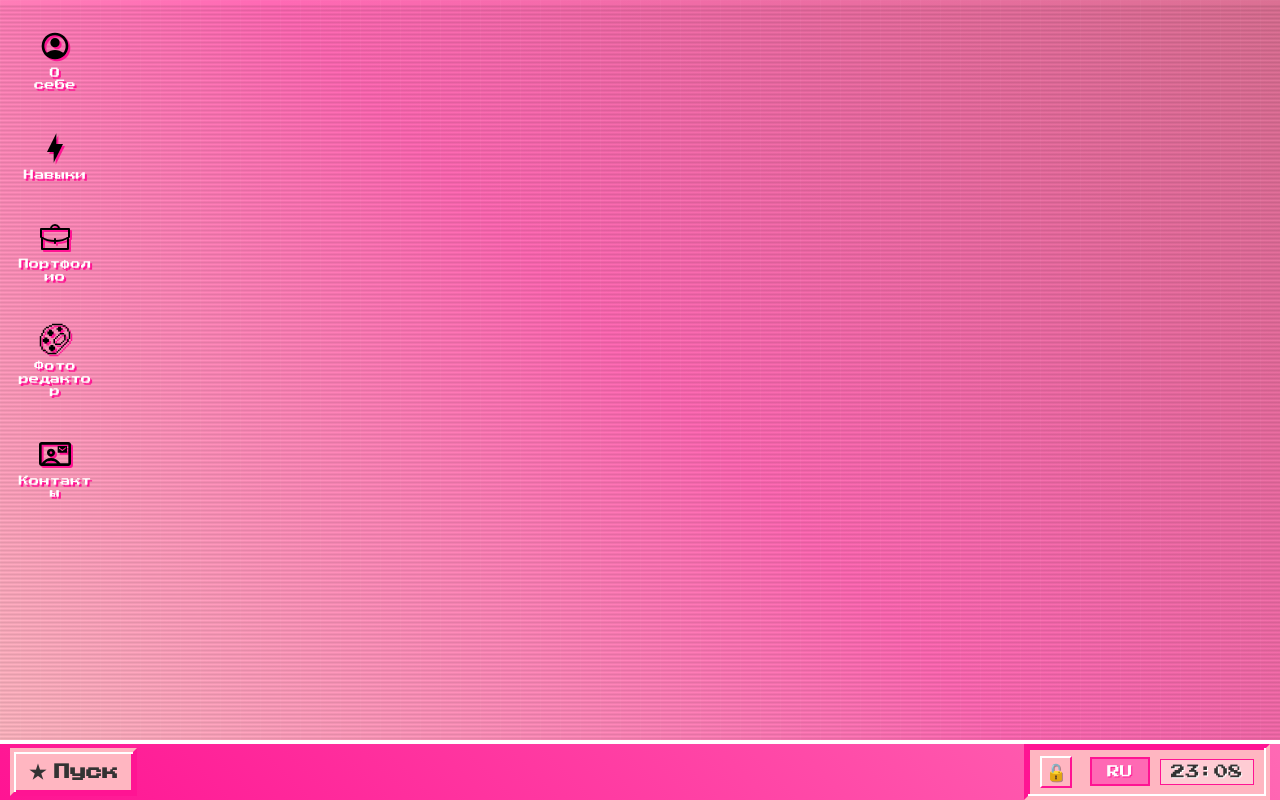
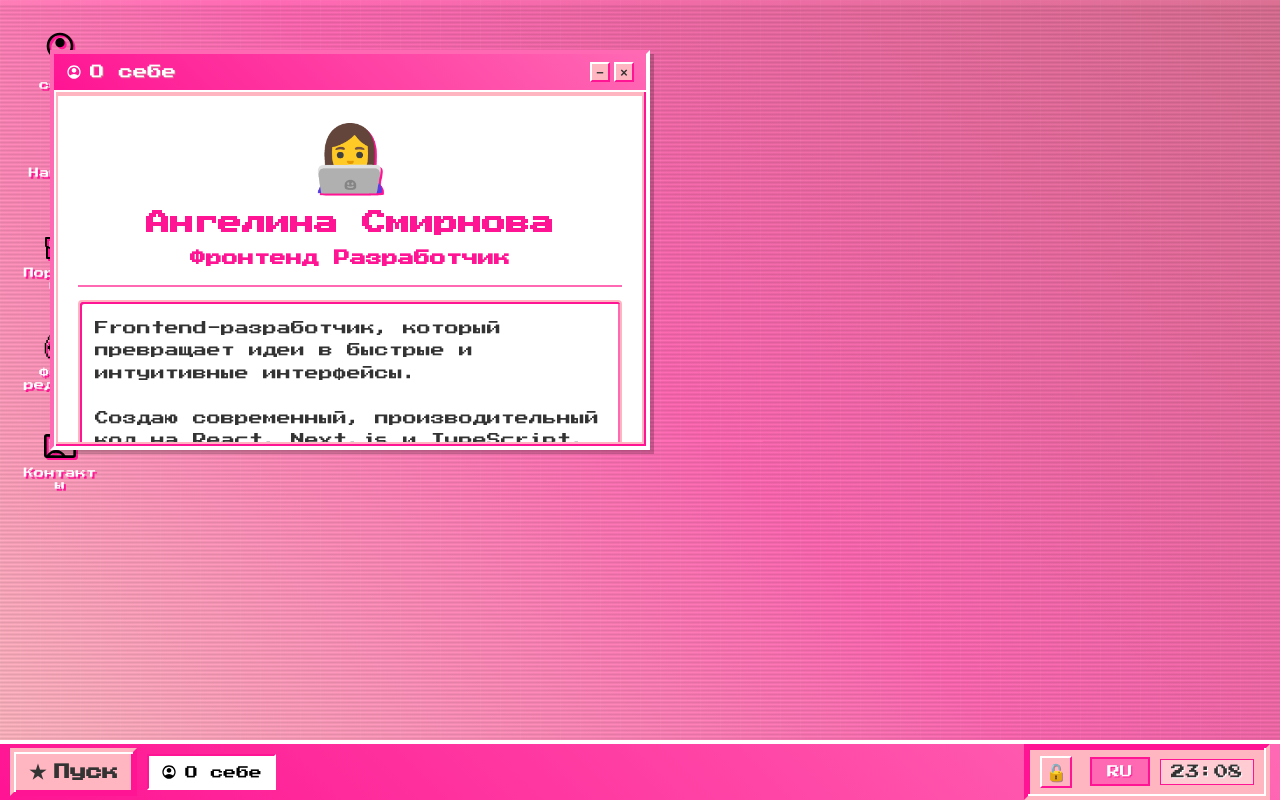
Before and after one commit to geliusgelius/pixel-portfolio, a React (Vite) app: page / in a window 1280 px wide. Built offline with nearby package versions, Linux system fonts and the light colour scheme.

Commit message:
fix items positions+click

```diff
--- a/src/components/Desktop/Desktop.css
+++ b/src/components/Desktop/Desktop.css
@@ -51,6 +51,7 @@
   opacity: 0.3;
 }
 
+/* Стили для DesktopIcon */
 .desktop-icons {
   display: flex;
   flex-direction: column;
@@ -62,18 +63,19 @@
   height: 100%;
 }
 
-/* Стили для DesktopIcon компонента */
 .desktop-icon {
-  position: relative;
+  position: absolute !important;
   display: flex;
   flex-direction: column;
   align-items: center;
   width: 80px;
   padding: 10px;
-  transition: background-color 0.2s, border 0.2s; /* Только цветовые переходы */
   z-index: 10;
   cursor: grab;
-  user-select: none; /* Запрещаем выделение текста */
+  user-select: none;
+  /* ЯВНО отключаем все переходы и трансформации */
+  transition: none !important;
+  transform: none !important;
 }
 
 .desktop-icon:active {
@@ -98,11 +100,10 @@
   pointer-events: none;
 }
 
-/* Ховер эффект - ТОЛЬКО изменение фона и границы */
+/* Ховер эффект - только визуальный */
 .desktop-icon:hover {
   background: rgba(255, 255, 255, 0.2);
   border: 2px dotted #fff;
-  /* НИКАКИХ transform! */
 }
 
 /* Заблокированные значки */
@@ -137,6 +138,15 @@
   font-size: 0.7rem;
   filter: drop-shadow(1px 1px 0px rgba(0, 0, 0, 0.3));
   pointer-events: none;
+}
+
+/* Отключаем все анимации для motion компонентов если они остались */
+[data-framer-motion-div],
+[style*="transformStyle"],
+[style*="transformOrigin"] {
+  transition: none !important;
+  animation: none !important;
+  transform: none !important;
 }
 
 /* Эффект тряски при попытке перетащить заблокированный значок */
--- a/src/components/Desktop/Desktop.jsx
+++ b/src/components/Desktop/Desktop.jsx
@@ -1,4 +1,4 @@
-import React, { useState } from "react";
+import React, { useState, useEffect } from "react";
 import { useLanguage } from "../../context/LanguageContext";
 import Taskbar from "./Taskbar";
 import Window from "./Window";
@@ -37,6 +37,28 @@ const Desktop = () => {
   const [isRestarting, setIsRestarting] = useState(false);
   const [iconsLocked, setIconsLocked] = useState(false);
   const [iconPositions, setIconPositions] = useState({});
+
+  // Начальные позиции для значков (чтобы не накладывались друг на друга)
+  const defaultIconPositions = {
+    aboutMe: { x: 20, y: 20 },
+    skills: { x: 20, y: 120 },
+    portfolio: { x: 20, y: 220 },
+    photoEditor: { x: 20, y: 320 },
+    contact: { x: 20, y: 420 },
+  };
+
+  // Автоматически открываем окно "Обо мне" при загрузке
+  useEffect(() => {
+    const timer = setTimeout(() => {
+      openWindow(
+        t("aboutMeTitle"),
+        <MaterialSymbolsAccountCircle style={{ fontSize: "1rem" }} />,
+        AboutMeContent
+      );
+    }, 500);
+
+    return () => clearTimeout(timer);
+  }, []);
 
   const openWindow = (title, icon, ContentComponent) => {
     const id = Date.now().toString();
@@ -127,6 +149,7 @@ const Desktop = () => {
       setActiveWindow(null);
       setIconPositions({});
 
+      // При перезагрузке снова открываем окно "Обо мне"
       setTimeout(() => {
         openWindow(
           t("aboutMeTitle"),
@@ -137,15 +160,15 @@ const Desktop = () => {
     }, 1000);
   };
 
-  const toggleIconsLock = () => {
-    setIconsLocked(!iconsLocked);
-  };
-
   const handleIconPositionChange = (iconId, newPosition) => {
     setIconPositions((prev) => ({
       ...prev,
       [iconId]: newPosition,
     }));
+  };
+
+  const toggleIconsLock = () => {
+    setIconsLocked(!iconsLocked);
   };
 
   const updateWindowTitles = () => {
@@ -204,7 +227,9 @@ const Desktop = () => {
               onPositionChange={(position) =>
                 handleIconPositionChange("aboutMe", position)
               }
-              initialPosition={iconPositions.aboutMe || { x: 0, y: 0 }}
+              initialPosition={
+                iconPositions.aboutMe || defaultIconPositions.aboutMe
+              }
             />
 
             <DesktopIcon
@@ -222,7 +247,9 @@ const Desktop = () => {
               onPositionChange={(position) =>
                 handleIconPositionChange("skills", position)
               }
-              initialPosition={iconPositions.skills || { x: 0, y: 0 }}
+              initialPosition={
+                iconPositions.skills || defaultIconPositions.skills
+              }
             />
 
             <DesktopIcon
@@ -240,7 +267,9 @@ const Desktop = () => {
               onPositionChange={(position) =>
                 handleIconPositionChange("portfolio", position)
               }
-              initialPosition={iconPositions.portfolio || { x: 0, y: 0 }}
+              initialPosition={
+                iconPositions.portfolio || defaultIconPositions.portfolio
+              }
             />
 
             <DesktopIcon
@@ -260,7 +289,9 @@ const Desktop = () => {
               onPositionChange={(position) =>
                 handleIconPositionChange("photoEditor", position)
               }
-              initialPosition={iconPositions.photoEditor || { x: 0, y: 0 }}
+              initialPosition={
+                iconPositions.photoEditor || defaultIconPositions.photoEditor
+              }
             />
 
             <DesktopIcon
@@ -280,7 +311,9 @@ const Desktop = () => {
               onPositionChange={(position) =>
                 handleIconPositionChange("contact", position)
               }
-              initialPosition={iconPositions.contact || { x: 0, y: 0 }}
+              initialPosition={
+                iconPositions.contact || defaultIconPositions.contact
+              }
             />
           </div>
         </div>
@@ -340,7 +373,6 @@ const AboutMeContent = () => {
       <h3>{t("name")}</h3>
       <p className="profession">{t("profession")}</p>
       <div className="pixel-divider"></div>
-      {}
       <div className="welcome-text">{t("welcome")}</div>
     </div>
   );
@@ -398,7 +430,6 @@ const PortfolioContent = () => {
     <div className="window-content">
       <h3>{t("myProjects")}</h3>
       <div className="projects-list">
-        {}
         <div className="project-item pixel-border">
           <h4>{t("dollImpostorQuiz")}</h4>
           <p>Веб-приложение квиз по игре Doll Impostor</p>
@@ -428,7 +459,6 @@ const PortfolioContent = () => {
           </div>
         </div>
 
-        {}
         <div className="project-item pixel-border">
           <h4>{t("artistPortfolio")}</h4>
           <p>
@@ -460,7 +490,6 @@ const PortfolioContent = () => {
           </div>
         </div>
 
-        {}
         <div className="project-item pixel-border">
           <h4>{t("miniTrello")}</h4>
           <p>Минималистичный, но функциональный аналог Trello</p>
@@ -558,7 +587,6 @@ const ContactContent = () => {
         </div>
       </div>
 
-      {}
       <Notification
         message="Email скопирован в буфер обмена! 📧"
         isVisible={showNotification}
--- a/src/components/Desktop/DesktopIcon.jsx
+++ b/src/components/Desktop/DesktopIcon.jsx
@@ -1,5 +1,4 @@
-import React, { useState } from "react";
-import { motion } from "framer-motion";
+import React, { useState, useRef, useEffect } from "react";
 
 const DesktopIcon = ({
   iconId,
@@ -12,50 +11,105 @@ const DesktopIcon = ({
 }) => {
   const [position, setPosition] = useState(initialPosition);
   const [isDragging, setIsDragging] = useState(false);
+  const iconRef = useRef(null);
+  const startPos = useRef({ x: 0, y: 0 });
+  const dragStartOffset = useRef({ x: 0, y: 0 });
+  const wasDragged = useRef(false);
 
-  const handleDragStart = () => {
+  const handleMouseDown = (e) => {
+    if (isLocked) {
+      // Для заблокированных - просто запоминаем что кликнули
+      wasDragged.current = false;
+      return;
+    }
+
+    e.preventDefault();
+    e.stopPropagation();
+
     setIsDragging(true);
+    wasDragged.current = false;
+    startPos.current = { x: e.clientX, y: e.clientY };
+    dragStartOffset.current = { x: position.x, y: position.y };
+
+    document.body.style.cursor = "grabbing";
+    document.body.style.userSelect = "none";
   };
 
-  const handleDragEnd = (event, info) => {
-    setIsDragging(false);
+  const handleMouseMove = (e) => {
+    if (isLocked) return;
+
+    if (!isDragging) return;
+
+    const deltaX = e.clientX - startPos.current.x;
+    const deltaY = e.clientY - startPos.current.y;
+
+    if (Math.abs(deltaX) > 3 || Math.abs(deltaY) > 3) {
+      wasDragged.current = true;
+    }
 
     const newPosition = {
-      x: position.x + info.offset.x,
-      y: position.y + info.offset.y,
+      x: dragStartOffset.current.x + deltaX,
+      y: dragStartOffset.current.y + deltaY,
     };
 
     setPosition(newPosition);
+  };
 
-    if (onPositionChange) {
-      onPositionChange(newPosition);
+  const handleMouseUp = (e) => {
+    if (isDragging) {
+      setIsDragging(false);
+      document.body.style.cursor = "";
+      document.body.style.userSelect = "";
+
+      if (onPositionChange && wasDragged.current) {
+        onPositionChange(position);
+      }
+
+      // Для разблокированных: если не было драга - клик
+      if (!wasDragged.current) {
+        onClick(e);
+      }
+
+      wasDragged.current = false;
     }
   };
 
+  // ОТДЕЛЬНЫЙ обработчик клика для заблокированных значков
   const handleClick = (e) => {
-    // Открываем окно только если не было драга
-    if (!isDragging) {
+    if (isLocked) {
       onClick(e);
     }
   };
 
+  useEffect(() => {
+    if (isDragging) {
+      const handleGlobalMouseMove = (e) => handleMouseMove(e);
+      const handleGlobalMouseUp = (e) => handleMouseUp(e);
+
+      document.addEventListener("mousemove", handleGlobalMouseMove);
+      document.addEventListener("mouseup", handleGlobalMouseUp);
+
+      return () => {
+        document.removeEventListener("mousemove", handleGlobalMouseMove);
+        document.removeEventListener("mouseup", handleGlobalMouseUp);
+        document.body.style.cursor = "";
+        document.body.style.userSelect = "";
+      };
+    }
+  }, [isDragging]);
+
   return (
-    <motion.div
+    <div
+      ref={iconRef}
       className="desktop-icon"
+      onMouseDown={handleMouseDown}
       onClick={handleClick}
-      drag={!isLocked}
-      dragMomentum={false}
-      dragElastic={0}
-      onDragStart={handleDragStart}
-      onDragEnd={handleDragEnd}
-      // УБИРАЕМ ВСЕ АНИМАЦИИ ХОВЕРА И ТАПА
       style={{
-        cursor: isLocked ? "default" : "grab",
-        x: position.x,
-        y: position.y,
+        cursor: isLocked ? "pointer" : "grab",
+        position: "absolute",
+        left: `${position.x}px`,
+        top: `${position.y}px`,
       }}
-      // УБИРАЕМ ОГРАНИЧЕНИЯ ПЕРЕТАСКИВАНИЯ
-      dragConstraints={false}
     >
       <div className="icon">{icon}</div>
       <span>{title}</span>
@@ -64,7 +118,7 @@ const DesktopIcon = ({
           <span className="lock-indicator">🔒</span>
         </div>
       )}
-    </motion.div>
+    </div>
   );
 };
 
```
